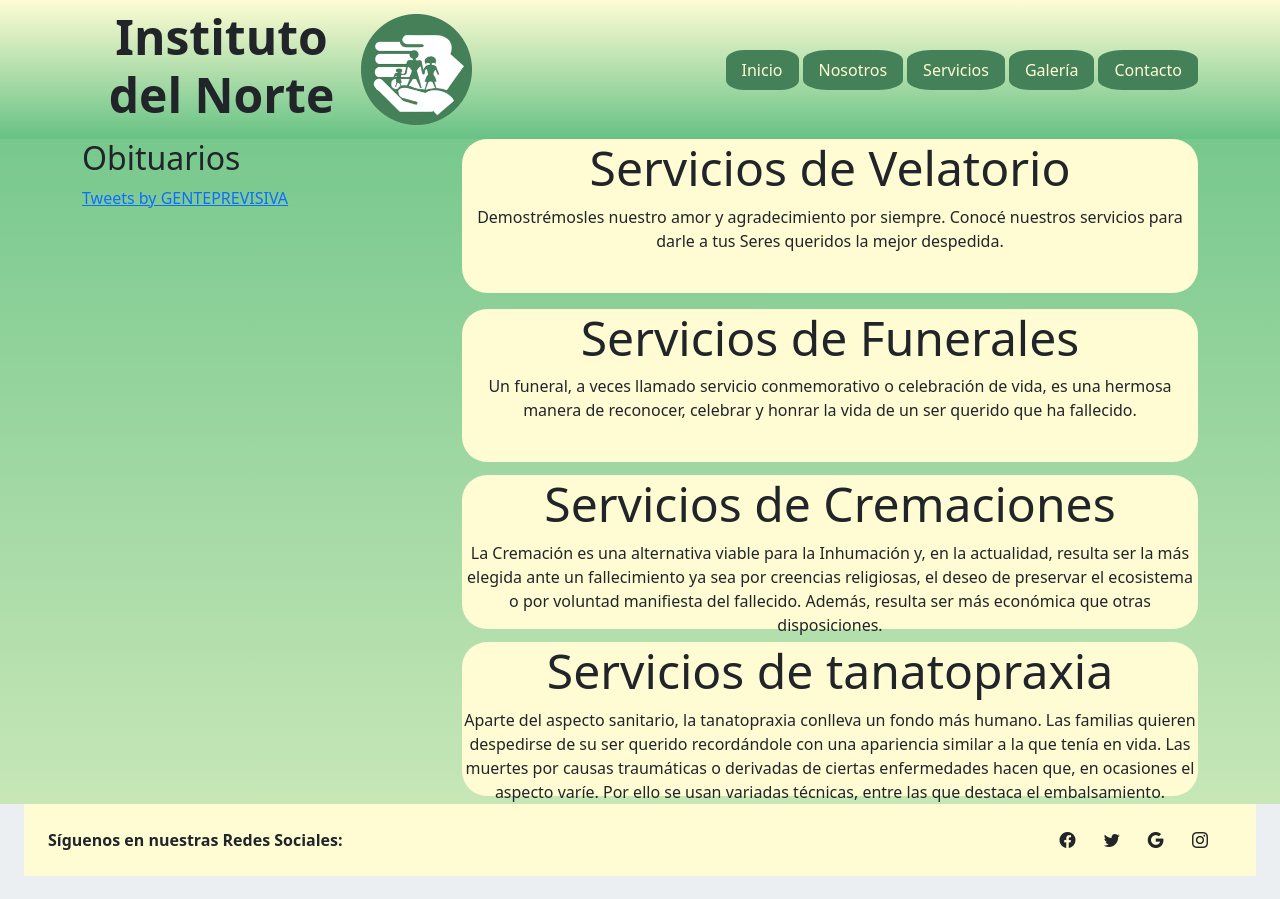
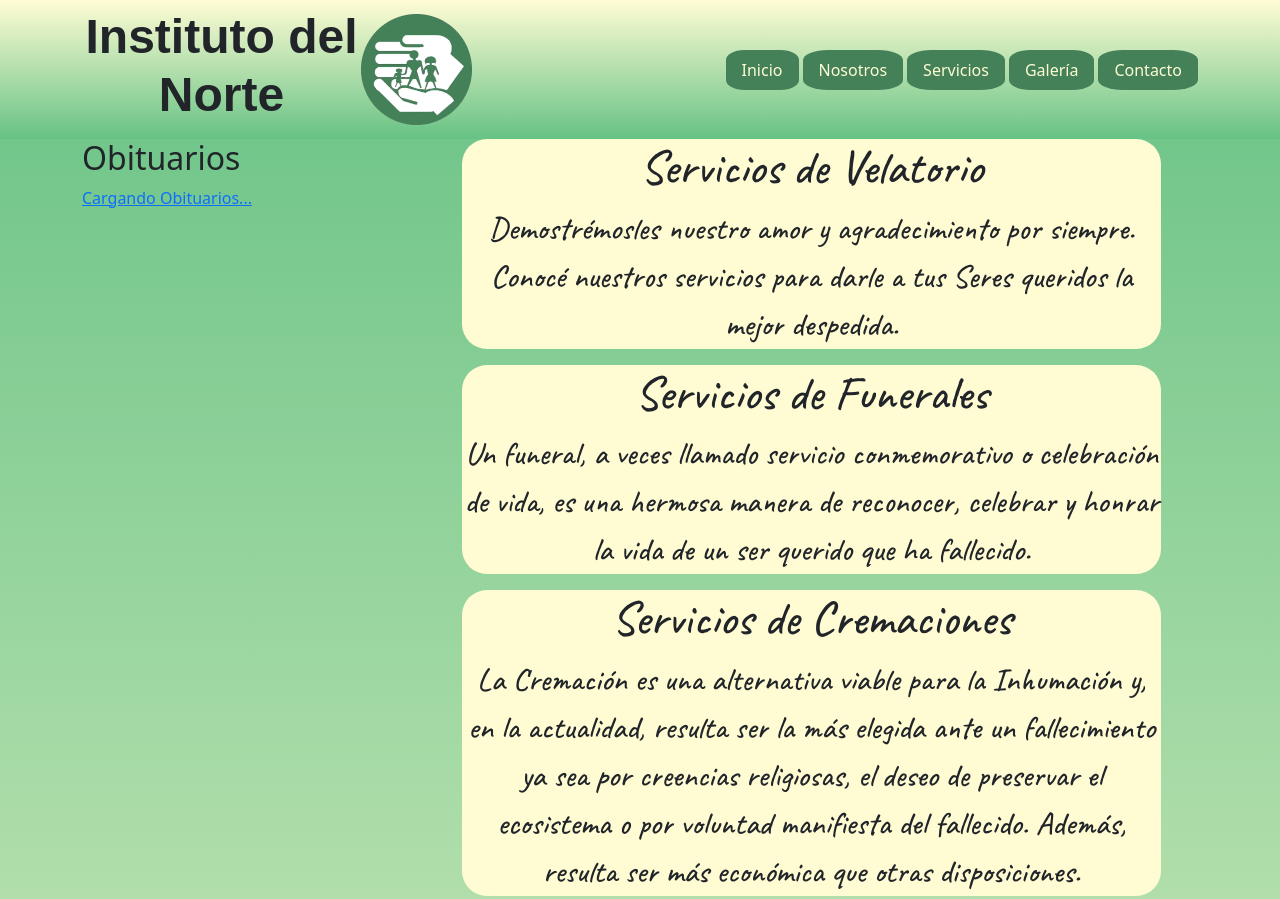
Before and after one commit to rtejerinap/coderhouse, a website: page index.html in a window 1280 px wide. Shown: the top 899 px of the page. Drawn offline with nearby package versions, Linux system fonts and the light colour scheme; a web font is replaced by a local one.

Commit message:
Entrega Final

```diff
--- a/index.html
+++ b/index.html
@@ -9,14 +9,14 @@
     <meta name="viewport" content="width=device-width, initial-scale=1.0">
     <link href="https://cdn.jsdelivr.net/npm/bootstrap@5.1.3/dist/css/bootstrap.min.css" rel="stylesheet"
         integrity="sha384-1BmE4kWBq78iYhFldvKuhfTAU6auU8tT94WrHftjDbrCEXSU1oBoqyl2QvZ6jIW3" crossorigin="anonymous">
-
     <link rel="stylesheet" href="https://cdn.jsdelivr.net/npm/bootstrap-icons@1.8.3/font/bootstrap-icons.css">
-
     <link rel="stylesheet" href="./scss/main.css">
     <link rel="preconnect" href="https://fonts.googleapis.com">
     <link rel="preconnect" href="https://fonts.gstatic.com" crossorigin>
+    <link rel="preconnect" href="https://fonts.googleapis.com">
+    <link rel="preconnect" href="https://fonts.gstatic.com" crossorigin>
     <link
-        href="https://fonts.googleapis.com/css2?family=Alkalami&family=Montserrat:wght@500;800&family=Passions+Conflict&display=swap"
+        href="https://fonts.googleapis.com/css2?family=Abel&family=Alexandria:wght@700&family=Caveat:wght@500&display=swap"
         rel="stylesheet">
     <title>Instituto del Norte</title>
 </head>
@@ -25,7 +25,7 @@
     <div class="contenedor-grid">
         <header class="navbar navbar-expand-lg navbar-light bg-white bg-opacity-50 ">
             <div class="container">
-                <h1 class="titu display-5 col-3 text-center fw-bold " >Instituto del Norte</h1>
+                <h1 class="titu display-5 col-3 text-center fw-bold ">Instituto del Norte</h1>
                 <a class="  navbar-brand display-1 logo " href="#"><img src="./imagenes/logo.png" class="w-50 logo"></a>
                 <button class="navbar-toggler" type="button" data-bs-toggle="collapse"
                     data-bs-target="#navbarTogglerDemo02" aria-controls="navbarTogglerDemo02" aria-expanded="false"
@@ -53,30 +53,42 @@
                 </div>
             </div>
         </header>
-        <section class="container">
+        <section class="container bg">
             <div class="row">
-                <aside class="col-12 col-md-4">
+                <aside class="col-12  col-md-4">
                     <h2>Obituarios</h2>
-                    <a class="twitter-timeline" data-height="640" data-theme="light" href="https://twitter.com/GENTEPREVISIVA?ref_src=twsrc%5Etfw">Tweets by GENTEPREVISIVA</a> <script async src="https://platform.twitter.com/widgets.js" charset="utf-8"></script>
-                    </aside>
-                <main class="col-12 col-md-8 serv">
+                    <a class="twitter-timeline" data-height="640" data-theme="light"
+                        href="https://twitter.com/GENTEPREVISIVA?ref_src=twsrc%5Etfw">Cargando Obituarios...</a>
+                    <script async src="https://platform.twitter.com/widgets.js" charset="utf-8"></script>
+                </aside>
+                <main class="col-12 col-md-8 ">
                     <section class="servicios1">
                         <h2 class="serv__titulo">Servicios de Velatorio</h2>
-                        <p class="text-center">Demostrémosles nuestro amor y agradecimiento por siempre. Conocé nuestros servicios para darle a tus Seres queridos la mejor despedida.</p>
+                        <p class="text-center">Demostrémosles nuestro amor y agradecimiento por siempre. Conocé nuestros
+                            servicios para darle a tus Seres queridos la mejor despedida.</p>
                     </section>
-                    <section class="servicios2">
+                    <section class="servicios1">
                         <h2 class="serv__titulo">Servicios de Funerales</h2>
-                        <p class="text-center">Un funeral, a veces llamado servicio conmemorativo o celebración de vida, es una hermosa manera de reconocer, celebrar y honrar la vida de un ser querido que ha fallecido. </p>
+                        <p class="text-center">Un funeral, a veces llamado servicio conmemorativo o celebración de vida,
+                            es una hermosa manera de reconocer, celebrar y honrar la vida de un ser querido que ha
+                            fallecido. </p>
 
                     </section>
-                    <section class="servicios3">
+                    <section class="servicios1">
                         <h2 class="serv__titulo">Servicios de Cremaciones</h2>
-                        <p class="text-center">La Cremación es una alternativa viable para la Inhumación y, en la actualidad, resulta ser la más elegida ante un fallecimiento ya sea por creencias religiosas, el deseo de preservar el ecosistema o por voluntad manifiesta del fallecido. Además, resulta ser más económica que otras disposiciones.</p>
+                        <p class="text-center">La Cremación es una alternativa viable para la Inhumación y, en la
+                            actualidad, resulta ser la más elegida ante un fallecimiento ya sea por creencias
+                            religiosas, el deseo de preservar el ecosistema o por voluntad manifiesta del fallecido.
+                            Además, resulta ser más económica que otras disposiciones.</p>
 
                     </section>
-                    <section class="servicios4">
+                    <section class="servicios1">
                         <h2 class="serv__titulo">Servicios de tanatopraxia</h2>
-                        <p class="text-center">Aparte del aspecto sanitario, la tanatopraxia conlleva un fondo más humano. Las familias quieren despedirse de su ser querido recordándole con una apariencia similar a la que tenía en vida. Las muertes por causas traumáticas o derivadas de ciertas enfermedades hacen que, en ocasiones el aspecto varíe. Por ello se usan variadas técnicas, entre las que destaca el embalsamiento.</p>
+                        <p class="text-center">Aparte del aspecto sanitario, la tanatopraxia conlleva un fondo más
+                            humano. Las familias quieren despedirse de su ser querido recordándole con una apariencia
+                            similar a la que tenía en vida. Las muertes por causas traumáticas o derivadas de ciertas
+                            enfermedades hacen que, en ocasiones el aspecto varíe. Por ello se usan variadas técnicas,
+                            entre las que destaca el embalsamiento.</p>
 
                     </section>
                 </main>
@@ -112,7 +124,7 @@
                 <!-- Seccion: Social media -->
 
                 <!-- Seccion: Links  -->
-                <section class="">
+                <section class=" ">
                     <div class="container text-center text-md-start mt-5">
                         <div class="row mt-3">
                             <div class="col-md-3 col-lg-4 col-xl-3 mx-auto mb-4">
--- a/scss/main.scss
+++ b/scss/main.scss
@@ -22,6 +22,11 @@ body {
     background: linear-gradient(0deg, rgba(255, 252, 212, 1) 0%, rgba(103, 194, 133, 1) 100%);
 }
 
+h1{
+    //font-family: 'Abel', sans-serif;
+    font-family: 'Alexandria', sans-serif;
+    //font-family: 'Caveat', cursive;
+}
 .nav-item {
 
     border-radius: 25%;
@@ -60,21 +65,27 @@ body {
 }
 
 .serv {
-    margin-bottom: 2px;
-
+    margin-bottom: 20px;
+    padding: 1em;
+    display: flex;
+    justify-content: center;
     &__titulo {
         font-size: 3rem;
     }
 }
 
 .servicios1 {
-    background-color: $primary;
+
+    background-color: $primary ;
     border-radius: 25px;
-    height: 25%;
+    width: 95%;
+
+    height: auto;
     text-align: center;
-    padding: auto;
-
-
+    padding: 10;
+    font-family: 'Caveat', cursive;
+    word-wrap: break-word;
+    font-size: 2rem;
 
 
 }
@@ -90,24 +101,6 @@ body {
 
 }
 
-.servicios3 {
-    background-color: $primary;
-    border-radius: 25px;
-    height: 25%;
-    margin-bottom: 13px;
-    text-align: center;
-
-
-}
-
-.servicios4 {
-    background-color: $primary;
-    border-radius: 25px;
-    height: 25%;
-    margin-bottom: 13px;
-    text-align: center;
-}
-
 // animacion
 .titu{
     transition-duration: 2s;
@@ -115,7 +108,7 @@ body {
 
 .titu:hover {
     box-shadow: 0px 13px 13px;
-    transform: scale(1,1.5);
+    transform: scale(1.05,1.05);
 
 
 }
@@ -125,3 +118,33 @@ body {
 
     transform: rotate(180deg);
 }}
+
+.servicios1:hover{
+    transform: scale(1.05);
+    box-shadow: 10px 10px 15px rgba(0,0,0,0.3);
+  }
+  .servicios1-text{
+    height:80px;
+  }
+
+  .servicios1::before, .servicios1::after {
+    position: absolute;
+    top: 0;
+    right: 0;
+    bottom: 0;
+    left: 0;
+    transform: scale3d(0, 0, 1);
+    transition: transform .3s ease-out 0s;
+    background: rgba(255, 255, 255, 0.1);
+    content: '';
+    pointer-events: none;
+  }
+  .servicios1::before {
+    transform-origin: left top;
+  }
+  .servicios1::after {
+    transform-origin: right bottom;
+  }
+  .servicios1:hover::before, .servicios1:hover::after, .servicios1:focus::before, .card:focus::after {
+    transform: scale3d(1, 1, 1);
+  }
```
Also changed, not shown: pages/nosotros.html (+3 -3 lines), pages/servicios.html (+9 -10 lines), scss/main.css, 1 other file.
